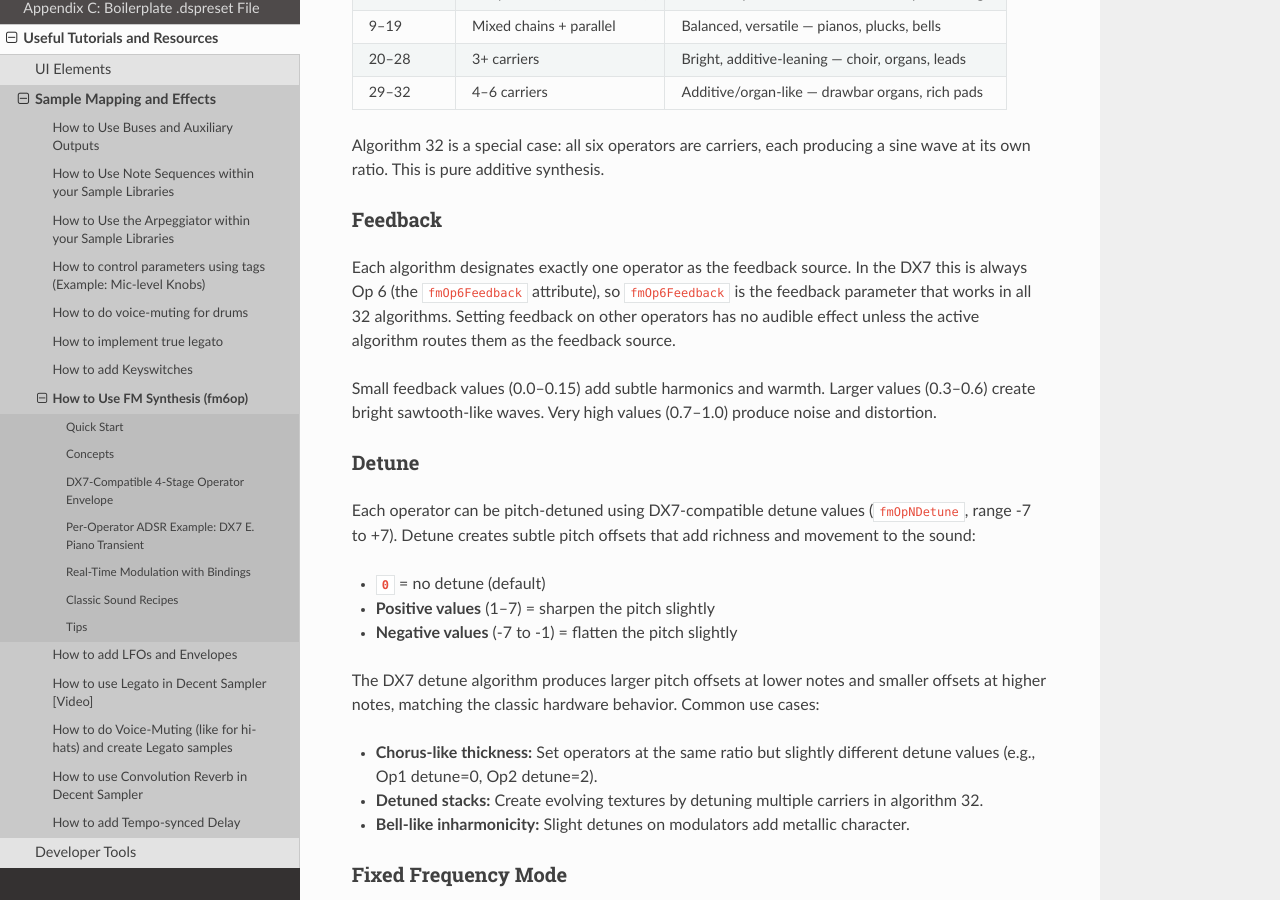
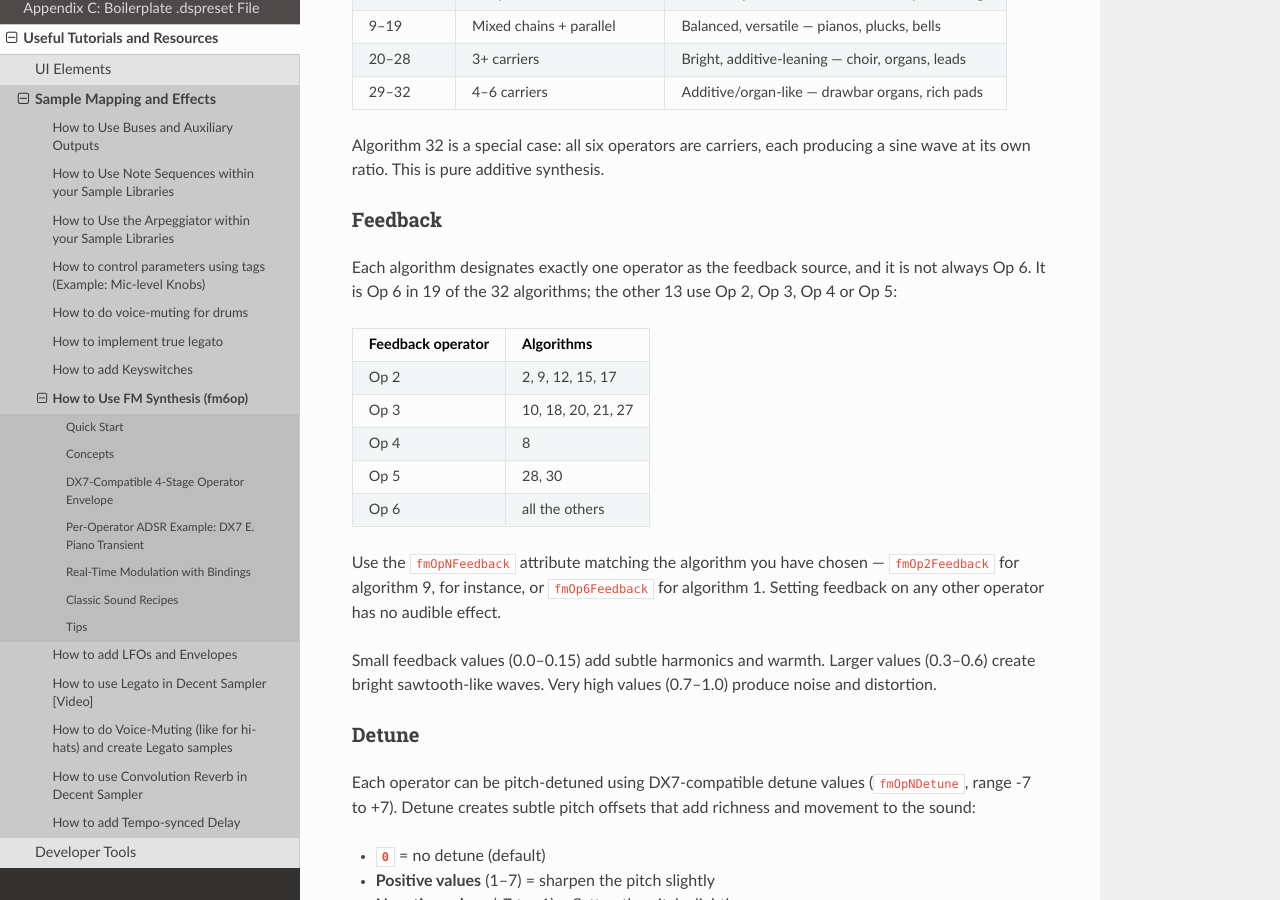
Before and after one commit to DecentSamples/DecentSampler-Developers-Guide, a Sphinx documentation site: the page built from docs/source/topic-how-to-use-fm-synthesis.md, in a window 1280 px wide and 900 px high, scrolled down 1476 px. Built offline with Sphinx 7.4.7 and the Read the Docs theme 3.1.0, drawn with Linux system fonts in a browser that asks for light colours.

Commit message:
0000400: Correct which operator carries FM feedback
The guide said feedback is always on Op 6 and that fmOp6Feedback works in all
32 algorithms. It is Op 6 in 19 of them; the other 13 use Op 2, Op 3, Op 4 or
Op 5. Replaced the claim with the actual per-algorithm table.

```diff
--- a/docs/source/topic-how-to-use-fm-synthesis.md
+++ b/docs/source/topic-how-to-use-fm-synthesis.md
@@ -56,7 +56,17 @@ Algorithm 32 is a special case: all six operators are carriers, each producing a
 
 ### Feedback
 
-Each algorithm designates exactly one operator as the feedback source. In the DX7 this is always Op 6 (the `fmOp6Feedback` attribute), so `fmOp6Feedback` is the feedback parameter that works in all 32 algorithms. Setting feedback on other operators has no audible effect unless the active algorithm routes them as the feedback source.
+Each algorithm designates exactly one operator as the feedback source, and it is not always Op 6. It is Op 6 in 19 of the 32 algorithms; the other 13 use Op 2, Op 3, Op 4 or Op 5:
+
+| Feedback operator | Algorithms |
+| --- | --- |
+| Op 2 | 2, 9, 12, 15, 17 |
+| Op 3 | 10, 18, 20, 21, 27 |
+| Op 4 | 8 |
+| Op 5 | 28, 30 |
+| Op 6 | all the others |
+
+Use the `fmOpNFeedback` attribute matching the algorithm you have chosen — `fmOp2Feedback` for algorithm 9, for instance, or `fmOp6Feedback` for algorithm 1. Setting feedback on any other operator has no audible effect.
 
 Small feedback values (0.0–0.15) add subtle harmonics and warmth. Larger values (0.3–0.6) create bright sawtooth-like waves. Very high values (0.7–1.0) produce noise and distortion.
 
```
